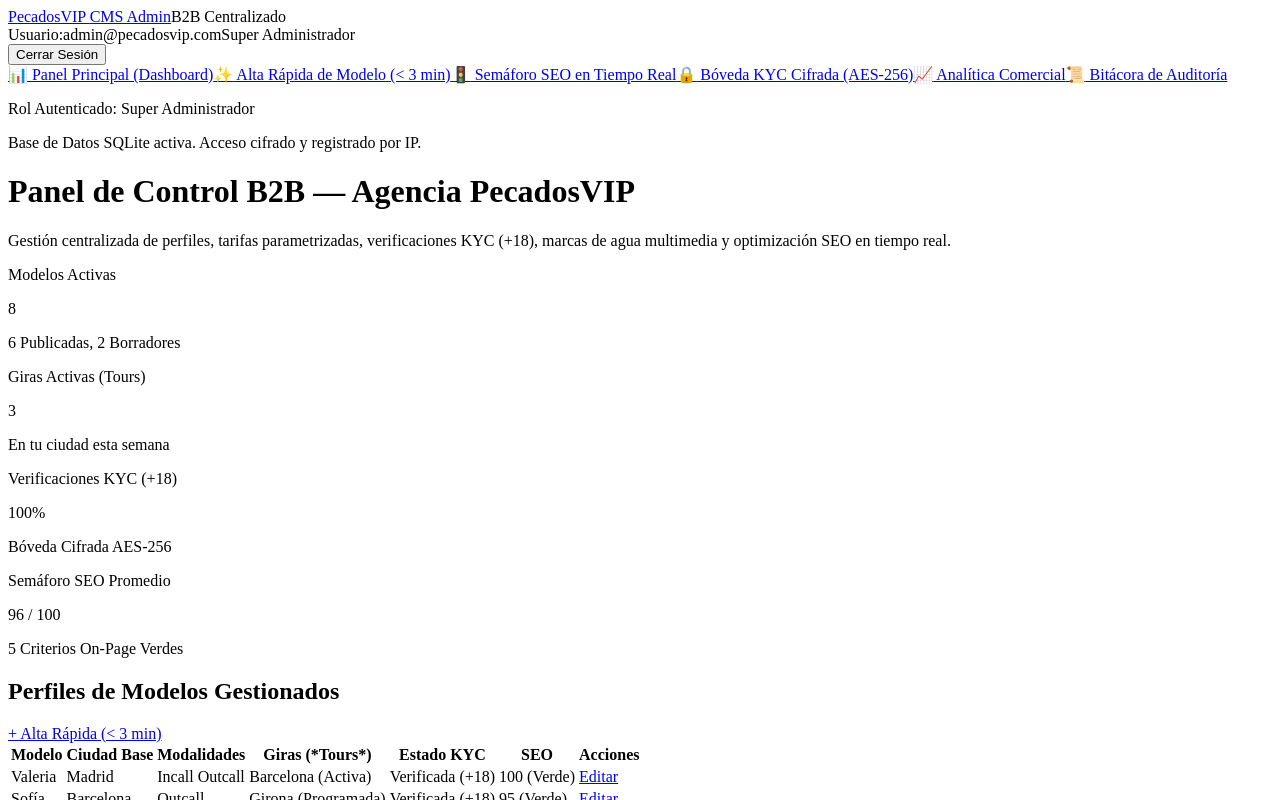
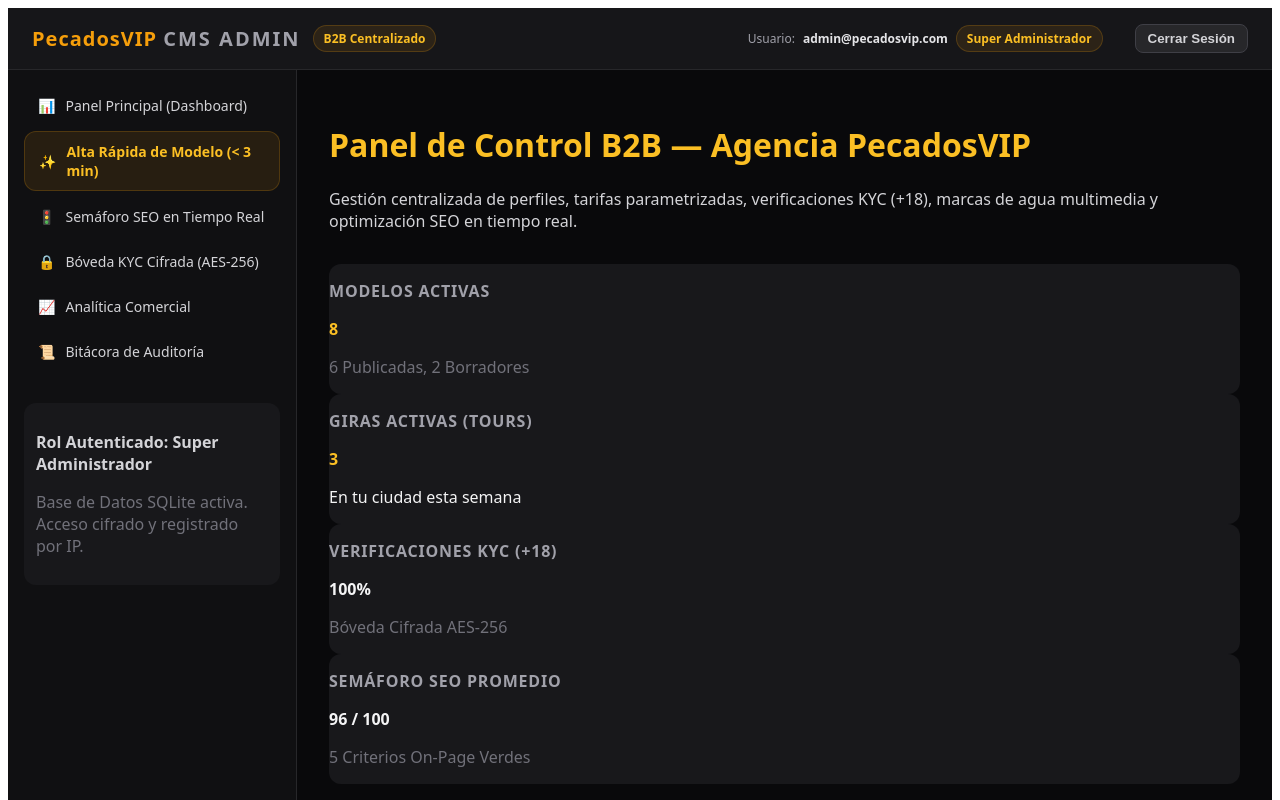
Before and after one commit to Nelocode/pecadosvip, a Next.js app: page /admin in a window 1280 px wide. Shown: the top 800 px of the page. Built offline with nearby package versions, Linux system fonts and the light colour scheme.

Commit message:
fix: embed self-contained CSS styles for Admin Portal layout and login page

```diff
--- /dev/null
+++ b/app/admin/admin.css
@@ -0,0 +1,234 @@
+/* Isolated B2B Admin Portal Stylesheet - Does not affect public site */
+.admin-portal-root {
+  min-height: 100vh;
+  background-color: #09090b;
+  color: #f4f4f5;
+  font-family: ui-sans-serif, system-ui, -apple-system, BlinkMacSystemFont, "Segoe UI", Roboto, "Helvetica Neue", Arial, sans-serif;
+  box-sizing: border-box;
+}
+
+.admin-header {
+  position: sticky;
+  top: 0;
+  z-index: 40;
+  display: flex;
+  align-items: center;
+  justify-content: space-between;
+  border-bottom: 1px solid #27272a;
+  background-color: rgba(24, 24, 27, 0.95);
+  padding: 1rem 1.5rem;
+  backdrop-filter: blur(12px);
+}
+
+.admin-brand {
+  display: flex;
+  align-items: center;
+  gap: 0.75rem;
+}
+
+.admin-brand-title {
+  font-size: 1.25rem;
+  font-weight: 800;
+  letter-spacing: 0.05em;
+  color: #f59e0b;
+  text-decoration: none;
+}
+
+.admin-badge {
+  border-radius: 9999px;
+  background-color: rgba(245, 158, 11, 0.1);
+  border: 1px solid rgba(245, 158, 11, 0.2);
+  padding: 0.25rem 0.625rem;
+  font-size: 0.75rem;
+  font-weight: 600;
+  color: #fbbf24;
+}
+
+.admin-user-info {
+  display: flex;
+  align-items: center;
+  gap: 1rem;
+  font-size: 0.75rem;
+}
+
+.admin-btn-logout {
+  border-radius: 0.5rem;
+  border: 1px solid #3f3f46;
+  background-color: #27272a;
+  padding: 0.375rem 0.75rem;
+  font-weight: 600;
+  color: #d4d4d8;
+  cursor: pointer;
+  transition: all 0.2s ease;
+}
+
+.admin-btn-logout:hover {
+  background-color: #3f3f46;
+  color: #ffffff;
+}
+
+.admin-container {
+  display: flex;
+  min-height: calc(100vh - 65px);
+}
+
+.admin-sidebar {
+  width: 16rem;
+  flex-shrink: 0;
+  border-right: 1px solid #27272a;
+  background-color: rgba(24, 24, 27, 0.5);
+  padding: 1rem;
+}
+
+.admin-nav {
+  display: flex;
+  flex-direction: column;
+  gap: 0.375rem;
+  font-size: 0.875rem;
+}
+
+.admin-nav-link {
+  display: flex;
+  align-items: center;
+  gap: 0.625rem;
+  border-radius: 0.75rem;
+  padding: 0.625rem 0.875rem;
+  font-weight: 500;
+  color: #d4d4d8;
+  text-decoration: none;
+  transition: background-color 0.2s, color 0.2s;
+}
+
+.admin-nav-link:hover {
+  background-color: #27272a;
+  color: #f59e0b;
+}
+
+.admin-nav-link-cta {
+  display: flex;
+  align-items: center;
+  gap: 0.625rem;
+  border-radius: 0.75rem;
+  background-color: rgba(245, 158, 11, 0.1);
+  border: 1px solid rgba(245, 158, 11, 0.2);
+  padding: 0.625rem 0.875rem;
+  font-weight: 600;
+  color: #fbbf24;
+  text-decoration: none;
+}
+
+.admin-main {
+  flex: 1;
+  padding: 2rem;
+  overflow-y: auto;
+}
+
+/* Card & Form Utilities for Admin */
+.admin-card {
+  border-radius: 1.5rem;
+  border: 1px solid #27272a;
+  background-color: rgba(24, 24, 27, 0.9);
+  padding: 2rem;
+  box-shadow: 0 20px 25px -5px rgba(0, 0, 0, 0.5);
+}
+
+.admin-input {
+  width: 100%;
+  border-radius: 0.75rem;
+  border: 1px solid #3f3f46;
+  background-color: #18181b;
+  padding: 0.75rem 1rem;
+  font-size: 0.875rem;
+  color: #f4f4f5;
+  outline: none;
+  transition: border-color 0.2s;
+  box-sizing: border-box;
+}
+
+.admin-input:focus {
+  border-color: #f59e0b;
+}
+
+.admin-btn-primary {
+  display: inline-flex;
+  align-items: center;
+  justify-content: center;
+  width: 100%;
+  border-radius: 0.75rem;
+  background: linear-gradient(to right, #f59e0b, #d97706);
+  padding: 0.875rem 1.25rem;
+  font-size: 0.875rem;
+  font-weight: 700;
+  color: #09090b;
+  border: none;
+  cursor: pointer;
+  transition: opacity 0.2s;
+}
+
+.admin-btn-primary:hover {
+  opacity: 0.9;
+}
+
+/* Utility fallbacks matching Tailwind class names used in Admin */
+.min-h-screen { min-height: 100vh; }
+.bg-zinc-950 { background-color: #09090b; }
+.bg-zinc-900 { background-color: #18181b; }
+.bg-zinc-800 { background-color: #27272a; }
+.bg-zinc-700 { background-color: #3f3f46; }
+.text-zinc-100 { color: #f4f4f5; }
+.text-zinc-200 { color: #e4e4e7; }
+.text-zinc-300 { color: #d4d4d8; }
+.text-zinc-400 { color: #a1a1aa; }
+.text-zinc-500 { color: #71717a; }
+.text-amber-400 { color: #fbbf24; }
+.text-amber-500 { color: #f59e0b; }
+.text-rose-400 { color: #fb7185; }
+.border-zinc-800 { border-color: #27272a; }
+.border-zinc-700 { border-color: #3f3f46; }
+.border-amber-500 { border-color: #f59e0b; }
+.flex { display: flex; }
+.flex-col { flex-direction: column; }
+.items-center { align-items: center; }
+.justify-center { justify-content: center; }
+.justify-between { justify-content: space-between; }
+.gap-1 { gap: 0.25rem; }
+.gap-2 { gap: 0.5rem; }
+.gap-3 { gap: 0.75rem; }
+.gap-4 { gap: 1rem; }
+.gap-8 { gap: 2rem; }
+.space-y-3 > * + * { margin-top: 0.75rem; }
+.space-y-5 > * + * { margin-top: 1.25rem; }
+.space-y-6 > * + * { margin-top: 1.5rem; }
+.space-y-8 > * + * { margin-top: 2rem; }
+.w-full { width: 100%; }
+.max-w-md { max-width: 28rem; }
+.p-2 { padding: 0.5rem; }
+.p-3 { padding: 0.75rem; }
+.p-4 { padding: 1rem; }
+.p-8 { padding: 2rem; }
+.px-4 { padding-left: 1rem; padding-right: 1rem; }
+.py-3 { padding-top: 0.75rem; padding-bottom: 0.75rem; }
+.py-3\.5 { padding-top: 0.875rem; padding-bottom: 0.875rem; }
+.mt-1 { margin-top: 0.25rem; }
+.mt-1\.5 { margin-top: 0.375rem; }
+.mt-2 { margin-top: 0.5rem; }
+.mt-8 { margin-top: 2rem; }
+.pt-6 { padding-top: 1.5rem; }
+.border-t { border-top-width: 1px; border-top-style: solid; }
+.rounded-lg { border-radius: 0.5rem; }
+.rounded-xl { border-radius: 0.75rem; }
+.rounded-3xl { border-radius: 1.5rem; }
+.shadow-2xl { box-shadow: 0 25px 50px -12px rgba(0, 0, 0, 0.7); }
+.text-center { text-align: center; }
+.text-left { text-align: left; }
+.font-sans { font-family: ui-sans-serif, system-ui, sans-serif; }
+.font-medium { font-weight: 500; }
+.font-semibold { font-weight: 600; }
+.font-bold { font-weight: 700; }
+.font-extrabold { font-weight: 800; }
+.uppercase { text-transform: uppercase; }
+.tracking-wider { letter-spacing: 0.05em; }
+.tracking-widest { letter-spacing: 0.1em; }
+.grid { display: grid; }
+.grid-cols-2 { grid-template-columns: repeat(2, minmax(0, 1fr)); }
+.block { display: block; }
--- a/app/admin/layout.tsx
+++ b/app/admin/layout.tsx
@@ -4,6 +4,7 @@
 import Link from 'next/link';
 import { useRouter } from 'next/navigation';
 import type { CmsRole } from '@/lib/content/types';
+import './admin.css';
 
 export default function AdminLayout({ children }: { children: React.ReactNode }) {
   const router = useRouter();
@@ -30,32 +31,24 @@
   };
 
   return (
-    <html lang="es">
-      <head>
-        <title>PecadosVIP — CMS Admin B2B</title>
-        <meta name="viewport" content="width=device-width, initial-scale=1" />
-        <meta name="robots" content="noindex, nofollow" />
-        <script src="https://cdn.tailwindcss.com"></script>
-      </head>
-      <body className="min-h-screen bg-zinc-950 text-zinc-100 font-sans antialiased">
-        <div className="min-h-screen bg-zinc-950 text-zinc-100 font-sans">
+    <div className="admin-portal-root">
       {/* Top Admin Header */}
-          <header className="sticky top-0 z-40 flex items-center justify-between border-b border-zinc-800 bg-zinc-900/90 px-6 py-4 backdrop-blur-md">
-            <div className="flex items-center gap-3">
-              <Link href="/admin" className="text-xl font-extrabold tracking-wider text-amber-500 hover:text-amber-400">
+      <header className="admin-header">
+        <div className="admin-brand">
+          <Link href="/admin" className="admin-brand-title">
             PecadosVIP <span className="text-xs font-semibold uppercase tracking-widest text-zinc-400">CMS Admin</span>
           </Link>
-              <span className="rounded-full bg-amber-500/10 px-2.5 py-0.5 text-xs font-medium text-amber-400 border border-amber-500/20">
+          <span className="admin-badge">
             B2B Centralizado
           </span>
         </div>
 
         {/* Authenticated User Session Badge & Logout */}
-            <div className="flex items-center gap-4 text-xs">
+        <div className="admin-user-info">
           <div className="flex items-center gap-2">
             <span className="text-zinc-400">Usuario:</span>
             <span className="font-semibold text-zinc-200">{userEmail}</span>
-                <span className="rounded-md bg-amber-500/10 px-2 py-0.5 font-bold text-amber-400 border border-amber-500/20">
+            <span className="admin-badge">
               {roleLabels[activeRole] || activeRole}
             </span>
           </div>
@@ -65,7 +58,7 @@
           <button
             type="button"
             onClick={handleLogout}
-                className="rounded-lg border border-zinc-700 bg-zinc-800 px-3 py-1.5 font-semibold text-zinc-300 hover:bg-zinc-700 hover:text-zinc-100 transition"
+            className="admin-btn-logout"
           >
             Cerrar Sesión
           </button>
@@ -73,13 +66,13 @@
       </header>
 
       {/* Main Admin Sidebar & Content Layout */}
-          <div className="flex min-h-[calc(100vh-65px)]">
+      <div className="admin-container">
         {/* Navigation Sidebar */}
-            <aside className="w-64 shrink-0 border-r border-zinc-800 bg-zinc-900/50 p-4">
-              <nav className="flex flex-col gap-1 text-sm">
+        <aside className="admin-sidebar">
+          <nav className="admin-nav">
             <Link
               href="/admin"
-                  className="flex items-center gap-2.5 rounded-xl px-3.5 py-2.5 font-medium text-zinc-300 hover:bg-zinc-800 hover:text-amber-400 transition"
+              className="admin-nav-link"
             >
               <span>📊</span> Panel Principal (Dashboard)
             </Link>
@@ -87,7 +80,7 @@
             {(activeRole === 'super_admin' || activeRole === 'booking_agent') && (
               <Link
                 href="/admin/models/new"
-                    className="flex items-center gap-2.5 rounded-xl bg-amber-500/10 px-3.5 py-2.5 font-semibold text-amber-400 border border-amber-500/20 hover:bg-amber-500/20 transition"
+                className="admin-nav-link-cta"
               >
                 <span>✨</span> Alta Rápida de Modelo (&lt; 3 min)
               </Link>
@@ -96,7 +89,7 @@
             {(activeRole === 'super_admin' || activeRole === 'seo_specialist') && (
               <Link
                 href="/admin/seo"
-                    className="flex items-center gap-2.5 rounded-xl px-3.5 py-2.5 font-medium text-zinc-300 hover:bg-zinc-800 hover:text-amber-400 transition"
+                className="admin-nav-link"
               >
                 <span>🚦</span> Semáforo SEO en Tiempo Real
               </Link>
@@ -105,7 +98,7 @@
             {(activeRole === 'super_admin' || activeRole === 'kyc_officer') && (
               <Link
                 href="/admin/kyc"
-                    className="flex items-center gap-2.5 rounded-xl px-3.5 py-2.5 font-medium text-zinc-300 hover:bg-zinc-800 hover:text-amber-400 transition"
+                className="admin-nav-link"
               >
                 <span>🔒</span> Bóveda KYC Cifrada (AES-256)
               </Link>
@@ -114,7 +107,7 @@
             {activeRole === 'super_admin' && (
               <Link
                 href="/admin/analytics"
-                    className="flex items-center gap-2.5 rounded-xl px-3.5 py-2.5 font-medium text-zinc-300 hover:bg-zinc-800 hover:text-amber-400 transition"
+                className="admin-nav-link"
               >
                 <span>📈</span> Analítica Comercial
               </Link>
@@ -123,7 +116,7 @@
             {activeRole === 'super_admin' && (
               <Link
                 href="/admin/audit"
-                    className="flex items-center gap-2.5 rounded-xl px-3.5 py-2.5 font-medium text-zinc-300 hover:bg-zinc-800 hover:text-amber-400 transition"
+                className="admin-nav-link"
               >
                 <span>📜</span> Bitácora de Auditoría
               </Link>
@@ -139,12 +132,10 @@
         </aside>
 
         {/* Main Workspace Area */}
-            <main className="flex-1 p-8 overflow-y-auto">
+        <main className="admin-main">
           {children}
         </main>
       </div>
     </div>
-      </body>
-    </html>
   );
 }
--- a/app/admin/login/page.tsx
+++ b/app/admin/login/page.tsx
@@ -2,6 +2,7 @@
 
 import React, { useState } from 'react';
 import { useRouter } from 'next/navigation';
+import '../admin.css';
 
 export default function AdminLoginPage() {
   const router = useRouter();
```
Lines whose indentation alone changed are shown as unchanged.
